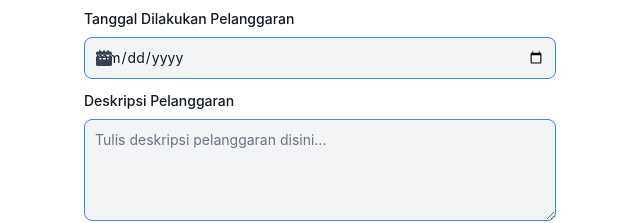
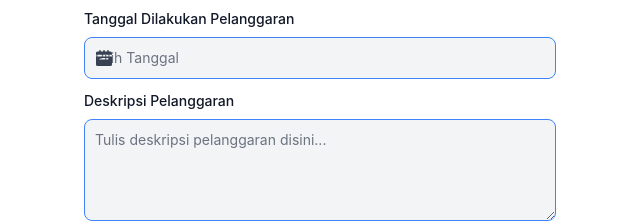
Before and after one commit to wanglaga/catat-pelanggaran, a website: page index.html in a window 1280 px wide. Shown: the part 519-742 px from the top of the page, 320-960 px from the left. Drawn offline with nearby package versions, Linux system fonts and the light colour scheme.

Commit message:
Edit Placeholder Date

```diff
--- a/index.html
+++ b/index.html
@@ -52,9 +52,9 @@
                             d="M20 4a2 2 0 0 0-2-2h-2V1a1 1 0 0 0-2 0v1h-3V1a1 1 0 0 0-2 0v1H6V1a1 1 0 0 0-2 0v1H2a2 2 0 0 0-2 2v2h20V4ZM0 18a2 2 0 0 0 2 2h16a2 2 0 0 0 2-2V8H0v10Zm5-8h10a1 1 0 0 1 0 2H5a1 1 0 0 1 0-2Z" />
                     </svg>
                 </div>
-                <input type="date" id="tanggal" name="tanggal"
+                <input type="text" id="tanggal" name="tanggal"
                     class="bg-gray-100 border border-blue-500 text-gray-900 text-sm rounded-lg focus:ring-blue-500 focus:border-blue-500 block w-full ps-10 p-2.5"
-                    placeholder="Pilih Tanggal" required>
+                    placeholder="Pilih Tanggal" onfocus="(this.type='date')" required>
             </div>
             <div class="mx-5 mt-3">
                 <label for="countries" class="block mb-2 text-sm font-medium text-gray-900">Deskripsi
```
